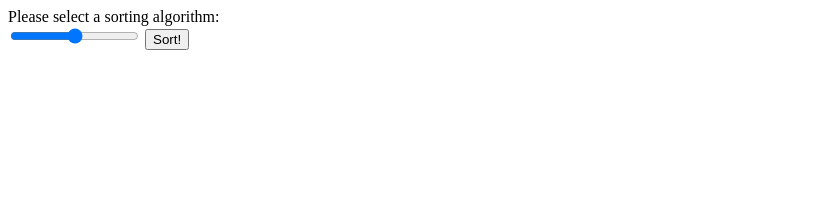
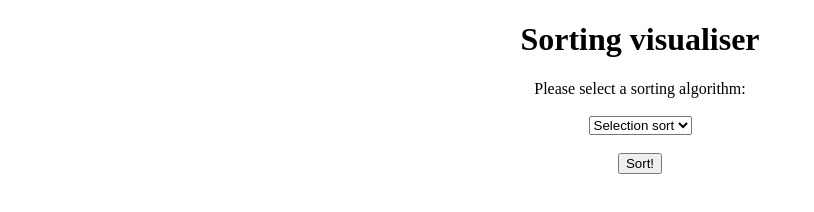
Before and after one commit to jbarca/SortingAlgorithmVisualiser, a plain HTML site: page index.html in a window 1280 px wide. Shown: the whole page, without its empty margins (0-814 px from the left). Drawn offline with Linux system fonts and the light colour scheme.

Commit message:
creating form

```diff
--- a/index.html
+++ b/index.html
@@ -1,8 +1,16 @@
 <!DOCTYPE html>
 <html>
+    <center>
+    <h1>Sorting visualiser</h1>
     <form>
-        Please select a sorting algorithm: <br>
-        <input type="range" name="algorithm">
+        Please select a sorting algorithm: <br><br>
+        <select name="algorithms">
+            <option value="selection_sort">Selection sort</option>
+            <option value="insertion_sort">Insertion sort</option>
+            <option value="bubble_sort">Bubble sort</option>
+            <option value="quick_sort">Quick sort</option>
+        </select> <br><br>
         <input type="submit" value="Sort!">
     </form>
+    </center>
 </html>
```
